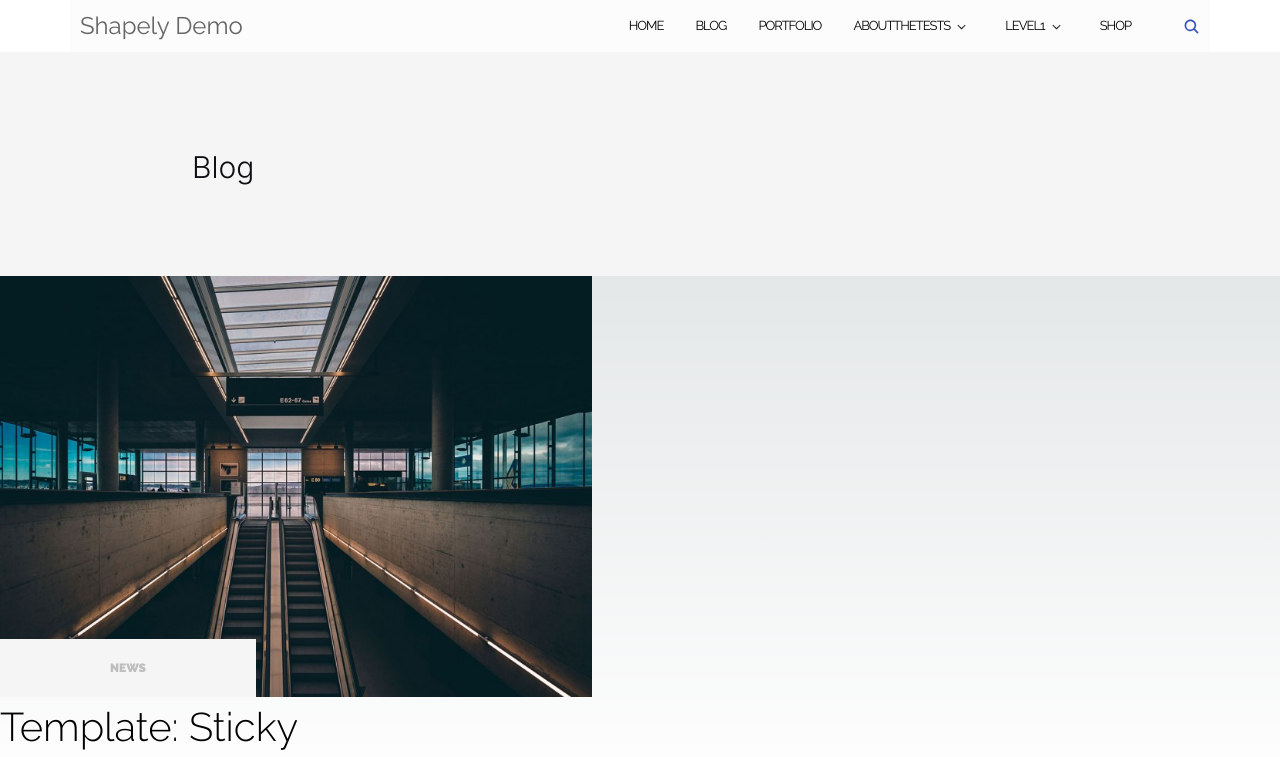
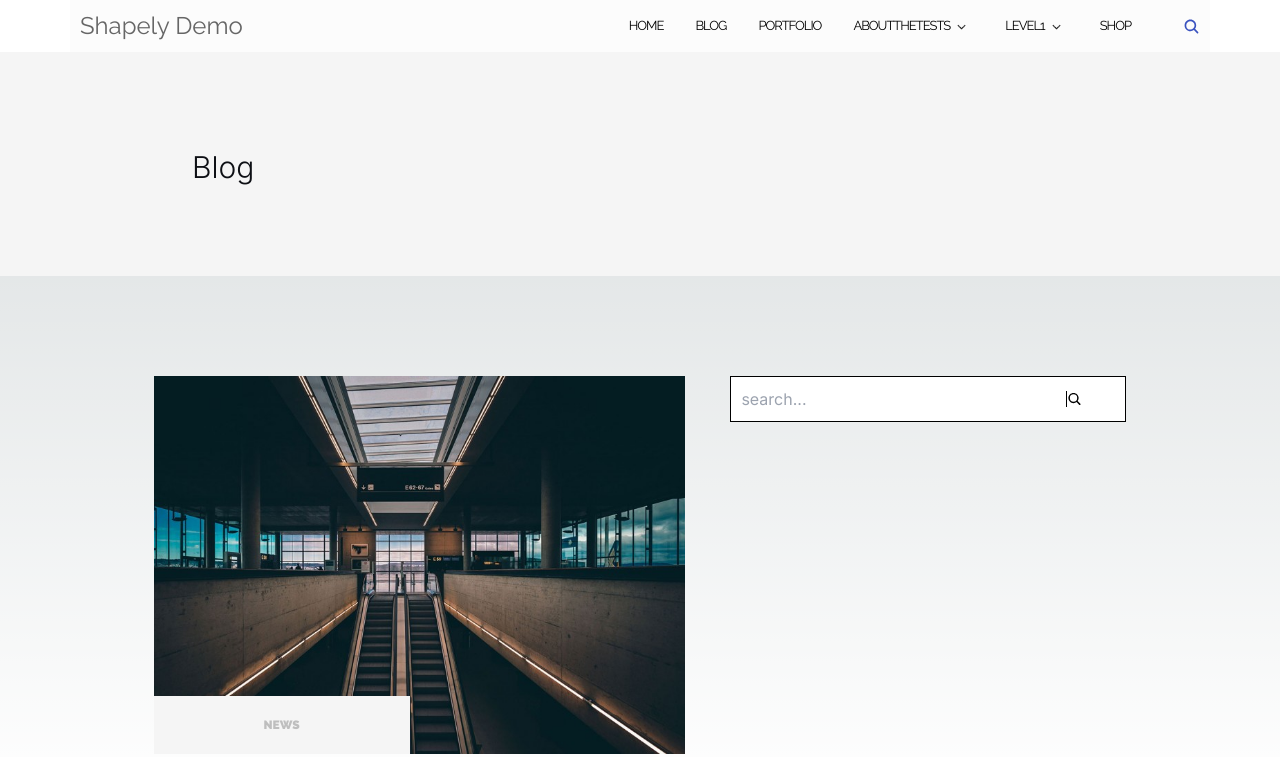
Before and after one commit to Shan-ali609/nextjs-firstapp, a Next.js app: page /blog1 in a window 1280 px wide. Shown: the top 757 px of the page. Built offline with nearby package versions, Linux system fonts and the light colour scheme.

Commit message:
some cards add in blog

```diff
--- a/src/components/blog/Blogsection.jsx
+++ b/src/components/blog/Blogsection.jsx
@@ -1,14 +1,40 @@
 import React from "react";
 import "@/style/blogcss/blogsection.css";
+import { IoSearch } from "react-icons/io5";
 import Image from "next/image";
 import Link from "next/link";
+import Footer from "../Footer";
 
 export default function Blogsection() {
+    const set = [
+        {
+        Key: "key values",
+        tittle:"Template: More Tag",
+        date:"March 15, 2016October 21, 2020by Aigars",
+        p1 : "This content is before the more tag.",
+        p2 : "Right after this sentence should be a “continue reading” button of some sort."
+        },
+        {
+          Key: "key2",
+          tittle:"Template: More Tag",
+          date:"March 15, 2016October 21, 2020by Aigars",
+          p1 : "This content is before the more tag.",
+          p2 : "Right after this sentence should be a “continue reading” button of some sort."
+        },
+
+      ];
   return (
     <>
       <div className="blog-section">
         <h2 className="blog-sec">Blog</h2>
       </div>
+
+
+
+      <div className="container" >
+
+
+      <div className="section-1">
 
       <div className="blogbox">
         <div className="newlinkwidth">
@@ -25,16 +51,18 @@ export default function Blogsection() {
         />
       </div>
 
+
         <div className="text-input">
           <h1 className="sticky">
             <Link href="">Template: Sticky</Link>
           </h1>
-        <p className="about-date">January 7, 2016October 21, 2020by ||  <span style={{color:"#745cf9",cursor:"pointer"}}>Aigars</span> </p>
+          <p className="about-date">
+            January 7, 2016October 21, 2020by ||{" "}
+            <span style={{ color: "#745cf9", cursor: "pointer" }}>Aigars</span>{" "}
+          </p>
           <p className="styled-paragraph">This is a sticky post.</p>
           <p className="list-head">There are a few things to verify:</p>
           <ul className="list-items">
-
-
             <li>
               The sticky post should be distinctly recognizable in some way in
               comparison to normal posts. You can style the .sticky class if you
@@ -52,12 +80,52 @@ export default function Blogsection() {
               postion in time, but without the sticky indicator.
             </li>
             <li>
-            If you have a plugin or widget that lists popular posts or comments,
-            make sure that this sticky post is not always at the top of those
-            lists unless it really is popular.
+              If you have a plugin or widget that lists popular posts or
+              comments, make sure that this sticky post is not always at the top
+              of those lists unless it really is popular.
             </li>
+          </ul>
+        </div>
 
-        </ul>
+
+
+        </div>
+
+
+         <div>
+
+            <div className="search-here">
+            <IoSearch className="search-bttn" />
+            <input type="text" placeholder="search..." />
+
+
+            </div>
+
+         </div>
+
+
+
+
+
+
+
+
+
+
+
+
+
+
+
+      </div>
+
+      <div className="">
+        {set.map((item,index)=>{
+            <Footer
+            title={item.tittle}
+            date=""
+            />
+        })}
       </div>
     </>
   );
--- a/src/style/blogcss/blogsection.css
+++ b/src/style/blogcss/blogsection.css
@@ -25,7 +25,7 @@
     overflow: hidden;
 }
 .blogimg{
-   z-index: 1;
+   width: 100%;
 }
 .newlinkwidth{
     width: 10rem;
@@ -74,33 +74,85 @@
     font-size: 40px;
     font-weight: 300;
     font-family: 'Raleway', 'Helvetica Neue', Helvetica, Arial, sans-serif;
+    padding-bottom: 15px;
+
 }
 .about-date{
     color:#bebebe ;
+
 }
-/* .text-input{
-    position: relative;
-} */
+ .text-input{
+    display: flex;
+    flex-direction: column;
+}
 .styled-paragraph::first-letter{
       /* font-size: 24px; */
       color: #0e1015;
       font-size: 40px;
       font-weight: 500;
-      text-align: start;
+      /* float: left; */
 }
 .styled-paragraph{
+
   color:#bebebe ;
+   padding-bottom: 14px;
   font-family: 'Raleway', 'Helvetica Neue', Helvetica, Arial, sans-serif;
 }
 .list-head{
+
     color:#bebebe ;
     font-family: 'Raleway', 'Helvetica Neue', Helvetica, Arial, sans-serif;
 }
 .list-items{
+
     list-style-type: disc;
     padding-left: 20px;
     color:#bebebe ;
     font-family: 'Raleway', 'Helvetica Neue', Helvetica, Arial, sans-serif;
     padding-top: 25px;
     margin-left: 10px;
+
 }
+
+
+
+.container{
+    display: grid;
+    grid-template-columns: 8fr 4fr;
+    padding: 100px 12%;
+}
+
+
+.section-1{
+    padding-right: 15px;
+}
+
+
+
+.search-here {
+    display: flex;
+    flex-direction: row;
+    /* align-items: center; */
+    position: relative;
+    padding-left: 30px;
+}
+
+.search-here input {
+    border: 1px solid black;
+    padding: 10px;
+    padding-right: 150px;
+    box-sizing: border-box;
+
+}
+
+.search-bttn {
+    position: absolute;
+     margin-left: 21rem;
+
+     border-left: 1px solid black;
+
+    top: 50%;
+    transform: translateY(-50%);
+    color: black;
+    cursor: pointer;
+}
```
Also changed, not shown: src/app/blog1/page.js (+12 -2 lines). Lines whose indentation alone changed are shown as unchanged.
